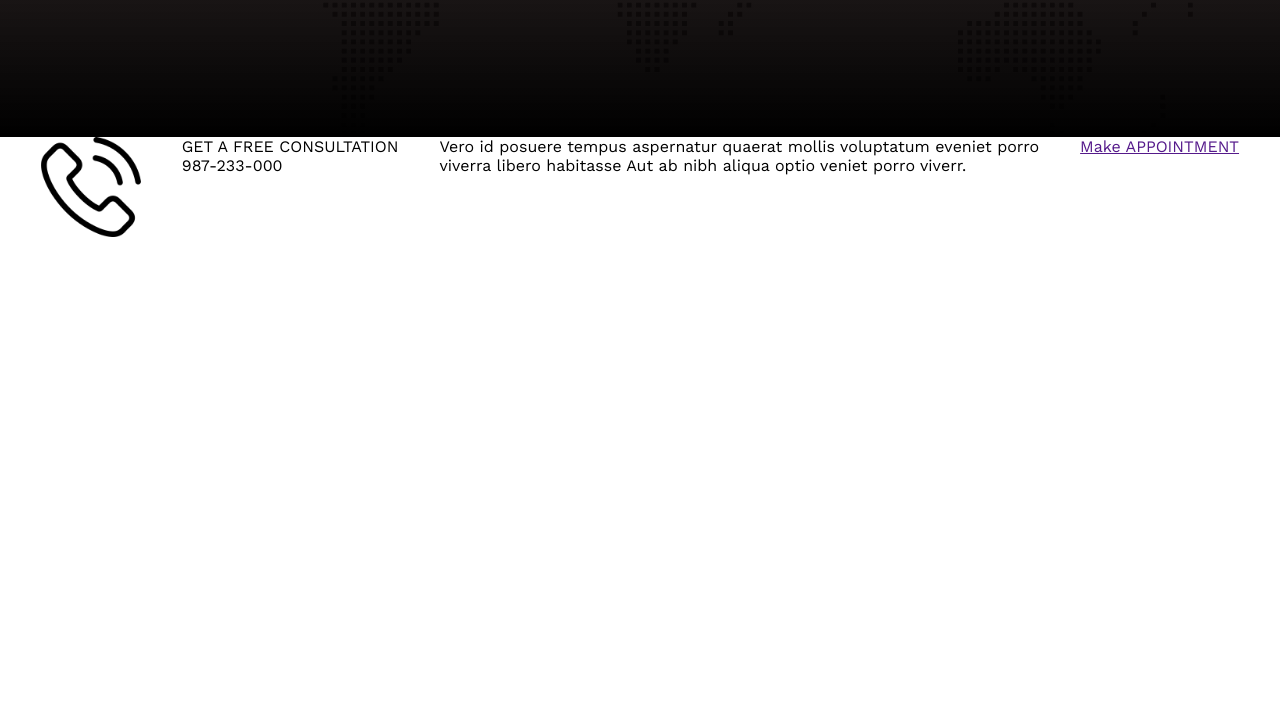
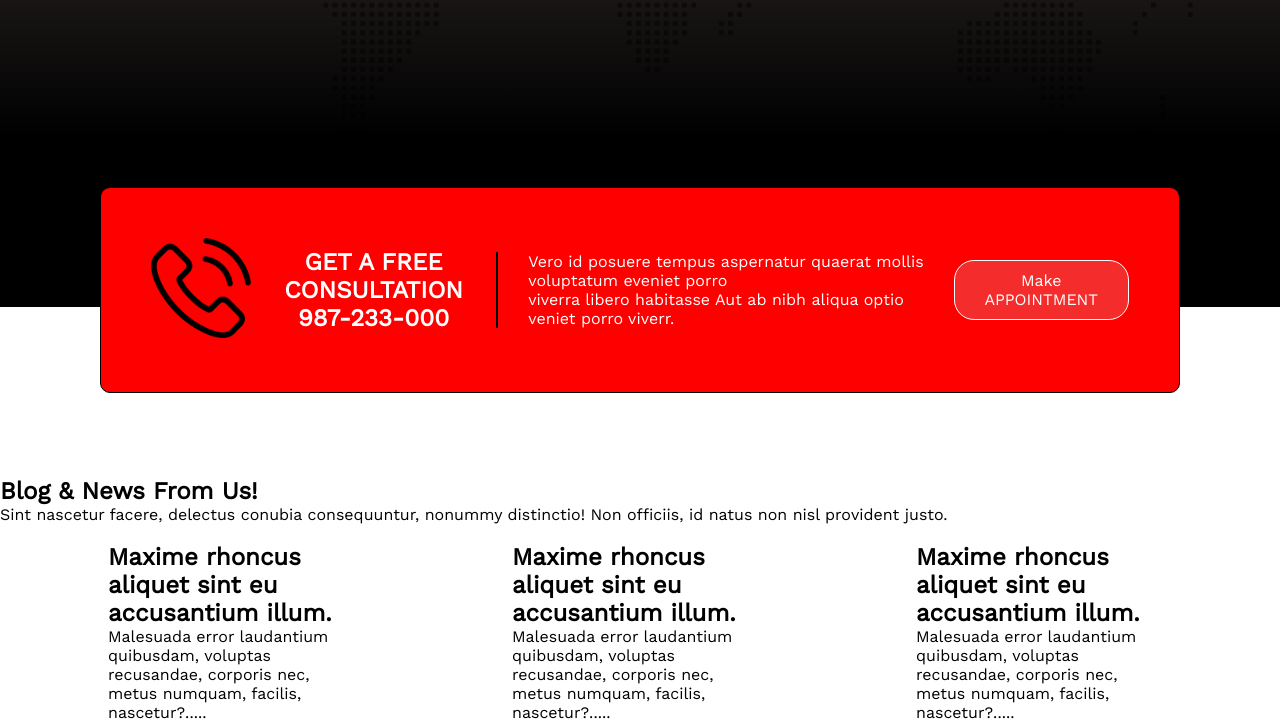
Before and after one commit to Shuvo-2525/digital-agency-conceptual-session, a plain HTML site: page index.html in a window 1280 px wide. Shown: the part 1238-1960 px from the top of the page. Before the commit the page ends 1479 px from the top, so only its background shows below. Drawn offline with nearby package versions, Linux system fonts and the light colour scheme.

Commit message:
section3 working

```diff
--- a/index.html
+++ b/index.html
@@ -95,21 +95,58 @@
 
         <!-- section 2  -->
         <section class="section2">
+            <div class="sec2-sub">
                 <div>
                     <img src="asset/icons/phone-call.png" alt="" srcset="" class="sec2-icon">
                 </div>
                 <div class="sec2-small-des">
-                <p class="sec2-small-des-info"> GET A FREE CONSULTATION
+                    <h1 class="sec2-small-des-info"> GET A FREE CONSULTATION
                         <br>
                         <span class="sec2-call-number">987-233-000</span>
-                </p>
+                    </h1>
                 </div>
                 <p class="sec2-para">Vero id posuere tempus aspernatur quaerat mollis voluptatum eveniet porro
                     <br>
                     viverra libero habitasse Aut ab nibh aliqua optio veniet porro viverr.
                 </p>
-            <a href="" class="sec2-btn">Make APPOINTMENT</a>
+                <a href="" class="sec2-btn sec1-detail-btn">Make APPOINTMENT</a>
+            </div>
 
+
+        </section>
+
+        <section class="section3">
+            <h1 class="sec3-title">Blog & News From Us!
+            </h1>
+            <p class="sec3-para">Sint nascetur facere, delectus conubia consequuntur, nonummy distinctio! Non officiis, id natus non nisl provident justo.
+
+            </p>
+            <div class="sec3-cards">
+                <div class="sec3-card-items">
+                    <img src="" alt="" class="sec3-card-img">
+                    <h2 class="sec3-card-title">Maxime rhoncus aliquet sint eu accusantium illum.
+                    </h2>
+                    <p class="sec3-card-para">Malesuada error laudantium quibusdam, voluptas recusandae, corporis nec, metus numquam, facilis, nascetur?.....
+
+                    </p>
+                </div>
+                <div class="sec3-card-items">
+                    <img src="" alt="" class="sec3-card-img">
+                    <h2 class="sec3-card-title">Maxime rhoncus aliquet sint eu accusantium illum.
+                    </h2>
+                    <p class="sec3-card-para">Malesuada error laudantium quibusdam, voluptas recusandae, corporis nec, metus numquam, facilis, nascetur?.....
+
+                    </p>
+                </div>
+                <div class="sec3-card-items">
+                    <img src="" alt="" class="sec3-card-img">
+                    <h2 class="sec3-card-title">Maxime rhoncus aliquet sint eu accusantium illum.
+                    </h2>
+                    <p class="sec3-card-para">Malesuada error laudantium quibusdam, voluptas recusandae, corporis nec, metus numquam, facilis, nascetur?.....
+
+                    </p>
+                </div>
+            </div>
         </section>
     </main>
     <footer>
--- a/styles/style.css
+++ b/styles/style.css
@@ -208,10 +208,51 @@
 
 /* section 2 */
 
-.section2 {
+.section2{
+    padding: 50px 100px;
+    height: 30vh;
+    background: linear-gradient(
+      to top,
+      white 0%,
+      white 50%,
+      black 50%,
+      black 100%
+    );
+}
+.sec2-sub {
     display: flex;
-    justify-content: space-evenly
+    justify-content: center ;
+    align-items: center;
+    border: 1px solid black;
+    padding: 50px;
+    border-radius: 10px;
+    background-color: red;
+    gap: 10px;
+}
+.sec2-para {
+    border-left: 2px solid black;
+    padding-left: 30px;
+    color: white;
 }
 .sec2-icon {
     width: 100px;
 }
+.sec2-small-des-info{
+    text-align: center;
+    color: white;
+}
+
+.sec2-btn {
+    text-align: center;
+}
+
+.sec3-cards {
+    display: flex;
+    gap: 40px;
+    justify-content: space-evenly;
+}
+
+.sec3-card-items {
+    /* display: none; */
+    width: 20%;
+}
```
Lines whose indentation alone changed are shown as unchanged.
